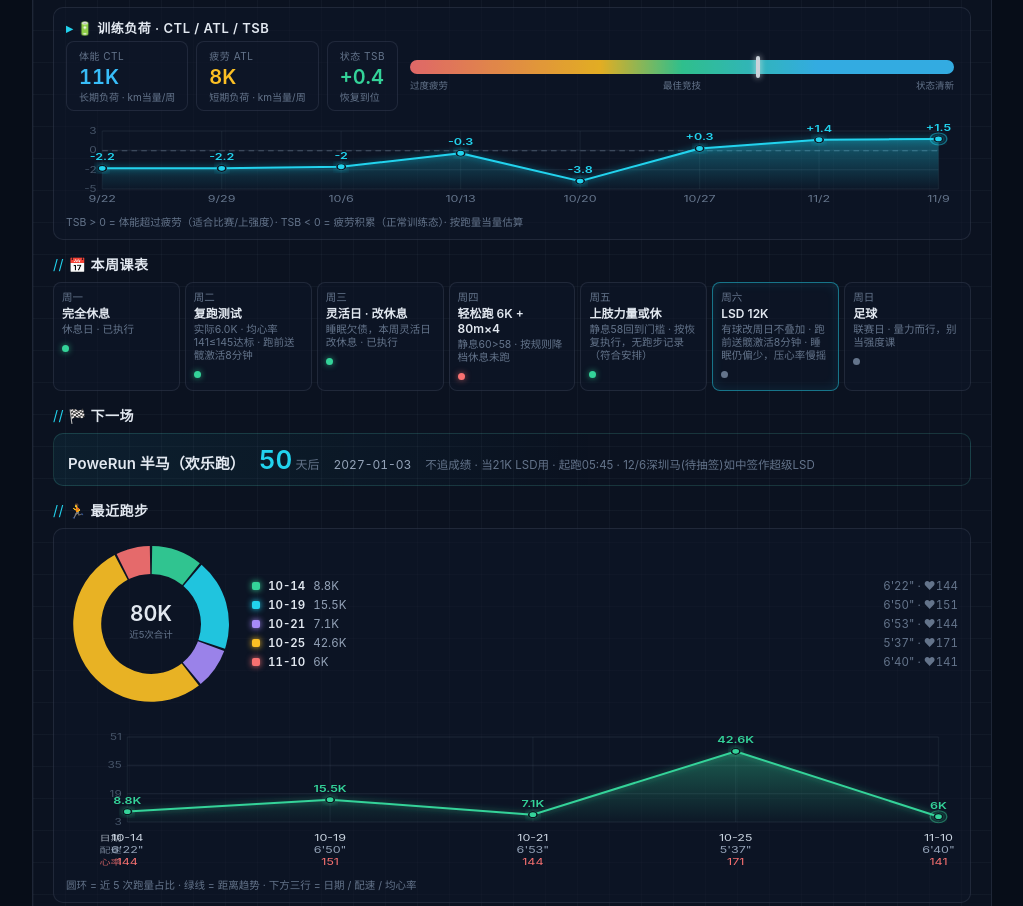
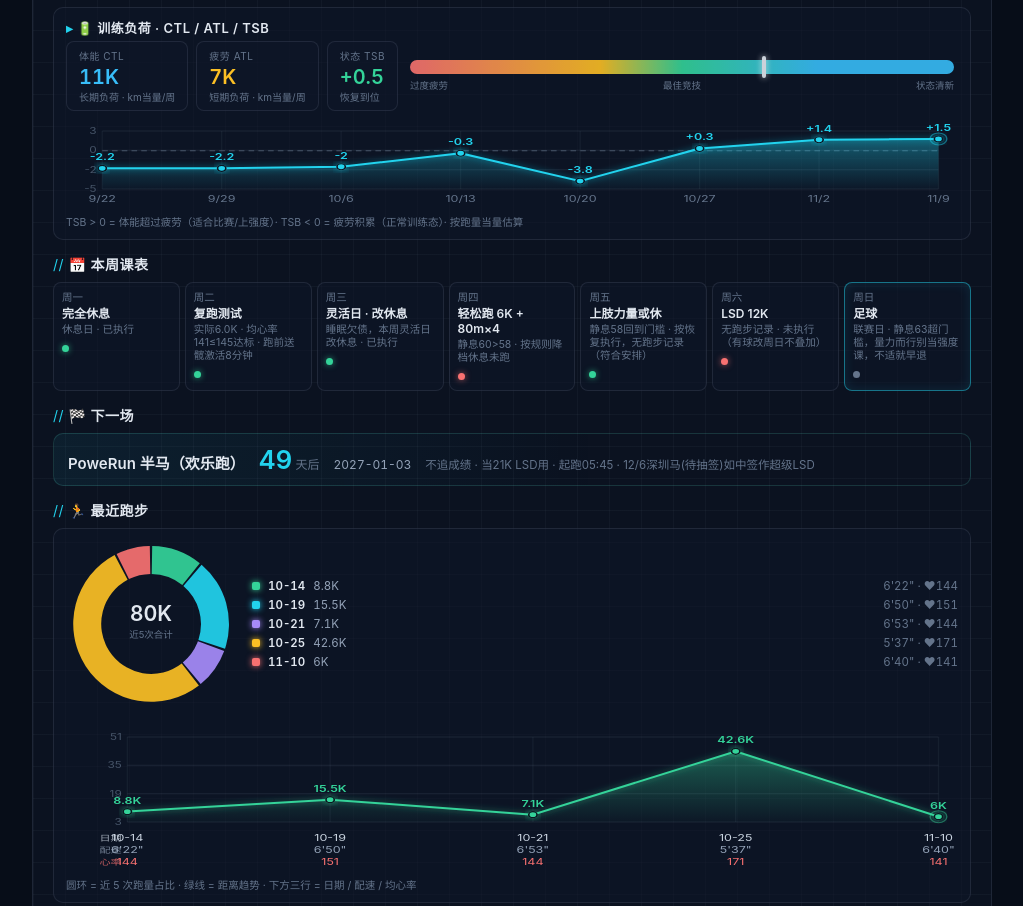
Before and after one commit to remmusb/training-tracker, a plain HTML site: page dashboard.html in a window 1280 px wide. Shown: the part 627-1533 px from the top of the page, without its empty margins (128-1151 px from the left). Drawn offline with Linux system fonts and the light colour scheme.

Commit message:
chore: 每日数据更新 2026-11-15

```diff
--- a/dashboard.html
+++ b/dashboard.html
@@ -236,31 +236,27 @@
 
 <script>
 const SAMPLE = {
-  "updatedAt": "2026-11-14 06:51",
-  "status": "冬训 W1 D7 · 周六 LSD 日 · 昨日静息58回落至门槛线(+3)、睡眠5.8h仍偏少 · 今日12K轻松慢跑，控速控心率",
-  "statusLevel": "ok",
+  "updatedAt": "2026-11-15 06:50",
+  "status": "冬训 W1 D7 · 周日足球日 · 静息63创近10天新高(+8)、连续4天超58门槛 · 睡眠6.9h回暖 · 今日收着踢，不适就早退",
+  "statusLevel": "alert",
   "metrics": {
     "restingHR": {
-      "today": 58,
+      "today": 63,
       "baseline": 55,
-      "delta": 3
+      "delta": 8
     },
     "sleep": {
-      "score": 70,
-      "hours": 5.81
+      "score": 75,
+      "hours": 6.92
     },
     "vo2max": {
       "value": 49,
       "date": "11-10"
     },
     "weekKm": 6.0,
-    "stepsAvg": 12282
+    "stepsAvg": 11446
   },
   "rhrTrend": [
-    {
-      "date": "11-05",
-      "value": 57
-    },
     {
       "date": "11-06",
       "value": 57
@@ -292,6 +288,14 @@ const SAMPLE = {
     {
       "date": "11-13",
       "value": 58
+    },
+    {
+      "date": "11-14",
+      "value": 59
+    },
+    {
+      "date": "11-15",
+      "value": 63
     }
   ],
   "sleepTrend": [
@@ -334,6 +338,11 @@ const SAMPLE = {
       "date": "11-13",
       "score": 70,
       "hours": 5.81
+    },
+    {
+      "date": "11-14",
+      "score": 75,
+      "hours": 6.92
     }
   ],
   "weekVolume": [
@@ -404,21 +413,21 @@ const SAMPLE = {
     {
       "day": "周六",
       "title": "LSD 12K",
-      "done": null,
-      "today": true,
-      "note": "有球改周日不叠加 · 跑前送髋激活8分钟 · 睡眠仍偏少，压心率慢摇"
+      "done": false,
+      "note": "无跑步记录 · 未执行（有球改周日不叠加）"
     },
     {
       "day": "周日",
       "title": "足球",
       "done": null,
-      "note": "联赛日 · 量力而行，别当强度课"
+      "today": true,
+      "note": "联赛日 · 静息63超门槛，量力而行别当强度课，不适就早退"
     }
   ],
   "nextRace": {
     "name": "PoweRun 半马（欢乐跑）",
     "date": "2027-01-03",
-    "daysLeft": 50,
+    "daysLeft": 49,
     "note": "不追成绩 · 当21K LSD用 · 起跑05:45 · 12/6深圳马(待抽签)如中签作超级LSD"
   },
   "recentRuns": [
@@ -600,11 +609,11 @@ const SAMPLE = {
     "note": "短板：肌肉量 44.7kg（建议 45.1）· 腿部肌肉指数仅同龄人平均线 → 冬训下肢力量课重点观察，春季复测对比"
   },
   "coachAvatar": "https://remmusb.github.io/training-tracker/coach.jpg",
-  "coachNote": "教练：心率从60回到58，TSB转正，身体在回血——今天12K就一个字：慢。晚上早睡把觉攒够，明天踢球才有劲。",
+  "coachNote": "教练：静息63是这十天最高的，连续四天挂在门槛上，身体在亮黄灯——昨晚睡了6.9小时算回了口血，今天球照踢但收着点，冲刺留一半，晚上十点前睡，先把心率摁回去。",
   "load": {
-    "ctl": 1.57,
-    "atl": 1.15,
-    "tsb": 0.4,
+    "ctl": 1.53,
+    "atl": 0.99,
+    "tsb": 0.5,
     "tsbTrend": [
       {
         "w": "9/22",
```
